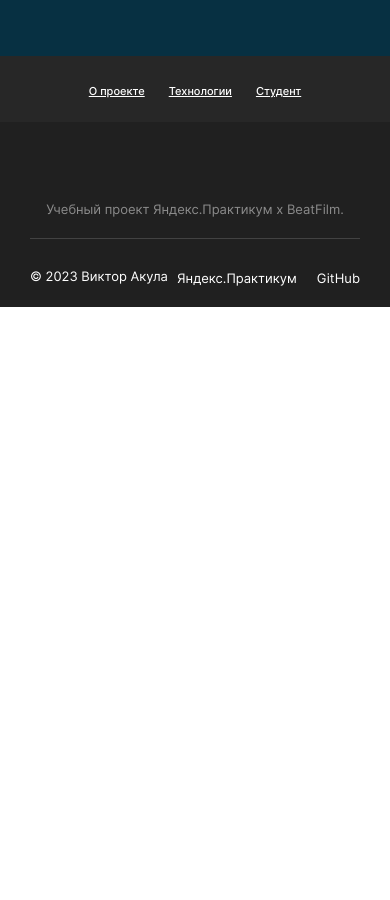
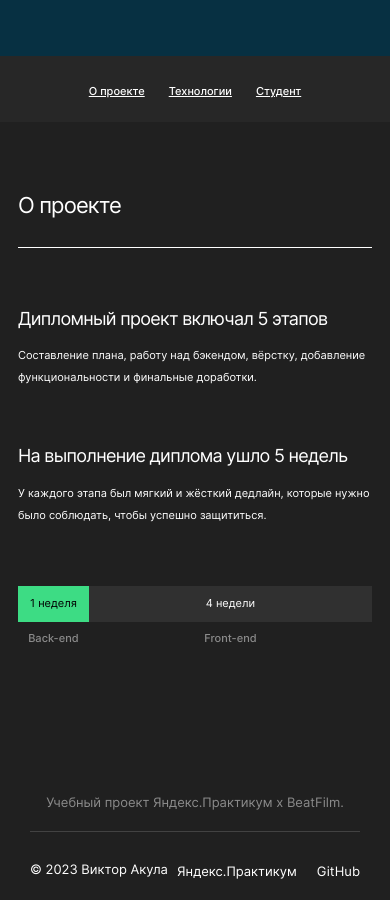
Before and after one commit to vitassablino/movies-explorer-frontend, a React (Create React App) app: page / in a window 390 px wide. Shown: the part 860-1760 px from the top of the page. Before the commit the page ends 1167 px from the top, so only its background shows below. Built offline with nearby package versions, Linux system fonts and the light colour scheme.

Commit message:
finished saved about project

```diff
--- a/src/Components/AboutProject/AboutProject.css
+++ b/src/Components/AboutProject/AboutProject.css
@@ -0,0 +1,153 @@
+.about-project {
+    max-width: 1280px;
+    margin: 0 auto;
+    padding: 110px 70px;
+    box-sizing: border-box;
+    background-color: #202020;
+  }
+
+  .about-project__two-columns {
+    width: 100%;
+    display: flex;
+    gap: 53px;
+    margin-top: 70px;
+
+  }
+
+  .about-project__title {
+    font-family: "Inter", "Arial", sans-serif;;
+    font-weight: 400;
+    font-size: 22px;
+    line-height: 26.63px;
+    letter-spacing: -0.04em;
+    color: white;
+    border-bottom:  1px solid white;
+    padding-bottom: 23px;
+  }
+
+  .about-project__subtitle {
+    margin: 0;
+    font-family: "Inter", "Arial", sans-serif;;
+    font-weight: 400;
+    font-size: 20px;
+    line-height: 26.63px;
+    letter-spacing: -0.04em;
+    color: white;
+  }
+
+  .about-project__text {
+    margin-top: 26px;
+    margin-bottom: 0;
+    font-family: "Inter", "Arial", sans-serif;;
+    font-weight: 400;
+    font-size: 14px;
+    line-height: 20px;
+    color: white;
+  }
+
+  .about-project__grid {
+    width: 100%;
+    margin-top: 110px;
+    display: grid;
+    grid-template-columns: 20% 80%;
+  }
+
+  .about-project__stage {
+    display: flex;
+    flex-direction: column;
+  }
+
+  .about-project__week {
+    margin: 0;
+    padding-top: 9px;
+    padding-bottom: 9px;
+    box-sizing: border-box;
+    font-family: "Inter", "Arial", sans-serif;;
+    font-weight: 400;
+    font-size: 14px;
+    line-height: 16.94px;
+    text-align: center;
+    color: black;
+    background-color: #3DDC84;
+  }
+
+  .about-project__week_grey {
+    color: white;
+    background-color: #303030
+  }
+
+  .about-project__stage-caption {
+    margin-top: 15px;
+    margin-bottom: 0;
+    font-family: "Inter", "Arial", sans-serif;;
+    font-weight: 500;
+    font-size: 14px;
+    line-height: 16.94px;
+    text-align: center;
+    color: #8B8B8B;
+  }
+
+  @media screen and (max-width: 1000px) {
+    .about-project {
+      padding: 90px 50px;
+    }
+
+    .about-project__two-columns {
+      gap: 37px;
+    }
+
+    .about-project__text {
+      margin-top: 22px;
+      font-size: 12px;
+      line-height: 16.94px;
+    }
+
+    .about-project__grid {
+      margin-top: 93px;
+    }
+  }
+
+  @media screen and (max-width: 660px) {
+    .about-project {
+      padding: 70px 18px;
+    }
+
+    .about-project__two-columns {
+      flex-direction: column;
+      margin-top: 60px;
+      gap: 56px;
+    }
+
+    .about-project__title {
+        padding-bottom: 28px;
+      }
+
+    .about-project__subtitle {
+      font-size: 18px;
+      line-height: 21.78px;
+    }
+
+    .about-project__text {
+      margin-top: 16px;
+      font-size: 11px;
+      line-height: 21.78px;
+    }
+
+    .about-project__grid {
+      margin-top: 60px;
+    }
+
+
+    .about-project__week {
+      padding-top: 11px;
+      padding-bottom: 11px;
+      font-size: 11px;
+      line-height: 13.31px;
+    }
+
+    .about-project__stage-caption {
+      margin-top: 10px;
+      font-size: 11px;
+      line-height:13.31px;
+    }
+  }
--- a/src/Components/AboutProject/AboutProject.js
+++ b/src/Components/AboutProject/AboutProject.js
@@ -0,0 +1,43 @@
+import "./AboutProject.css";
+
+function AboutProject({ aboutRef }) {
+  return (
+    <section className="about-project" ref={aboutRef}>
+      <div className="about-project__title">О проекте</div>
+      <div className="about-project__two-columns">
+        <div className="about-project__column">
+          <h3 className="about-project__subtitle">
+            Дипломный проект включал 5 этапов
+          </h3>
+          <p className="about-project__text">
+            Составление плана, работу над бэкендом, вёрстку, добавление
+            функциональности и финальные доработки.
+          </p>
+        </div>
+        <div className="about-project__column">
+          <h3 className="about-project__subtitle">
+            На выполнение диплома ушло 5 недель
+          </h3>
+          <p className="about-project__text">
+            У каждого этапа был мягкий и жёсткий дедлайн, которые
+            нужно было соблюдать, чтобы успешно защититься.
+          </p>
+        </div>
+      </div>
+      <div className="about-project__grid">
+        <div className="about-project__stage">
+          <p className="about-project__week">1 неделя</p>
+          <p className="about-project__stage-caption">Back-end</p>
+        </div>
+        <div className="about-project__stage">
+          <p className="about-project__week about-project__week_grey">
+            4 недели
+          </p>
+          <p className="about-project__stage-caption">Front-end</p>
+        </div>
+      </div>
+    </section>
+  );
+}
+
+export default AboutProject;
--- a/src/Components/Card/Card.css
+++ b/src/Components/Card/Card.css
@@ -135,7 +135,6 @@
     }
 
     .card__delete-btn-img {
-      /* top: 0; */
       left: 7px;
     }
   }
--- a/src/Components/Main/Main.js
+++ b/src/Components/Main/Main.js
@@ -2,13 +2,14 @@ import "./Main.css";
 
 import Promo from "../Promo/Promo";
 import NavBar from "../NavBar/NavBar";
+import AboutProject from "../AboutProject/AboutProject";
 
-function Main() {
+function Main({ aboutRef }) {
   return (
     <main className="main">
       <Promo  />
       <NavBar />
-
+      <AboutProject aboutRef={aboutRef} />
     </main>
   );
 }
```
